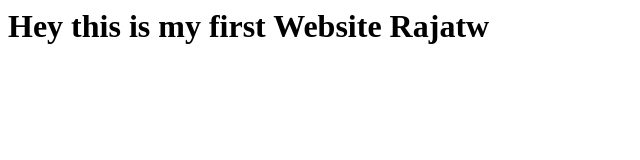
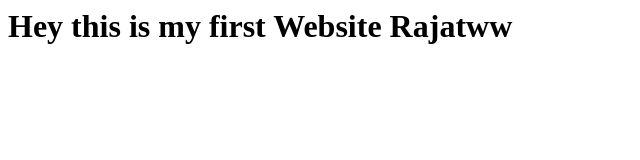
Before and after one commit to bugdriver/github-backend, a website: page public/index.html in a window 1280 px wide. Shown: the full height of the page, 0-640 px from the left. Drawn offline with Linux system fonts and the light colour scheme.

```diff
--- a/public/index.html
+++ b/public/index.html
@@ -1,3 +1,3 @@
 <html>
-  <h1>Hey this is my first Website Rajatw</h1>
+  <h1>Hey this is my first Website Rajatww</h1>
 </html>
```
